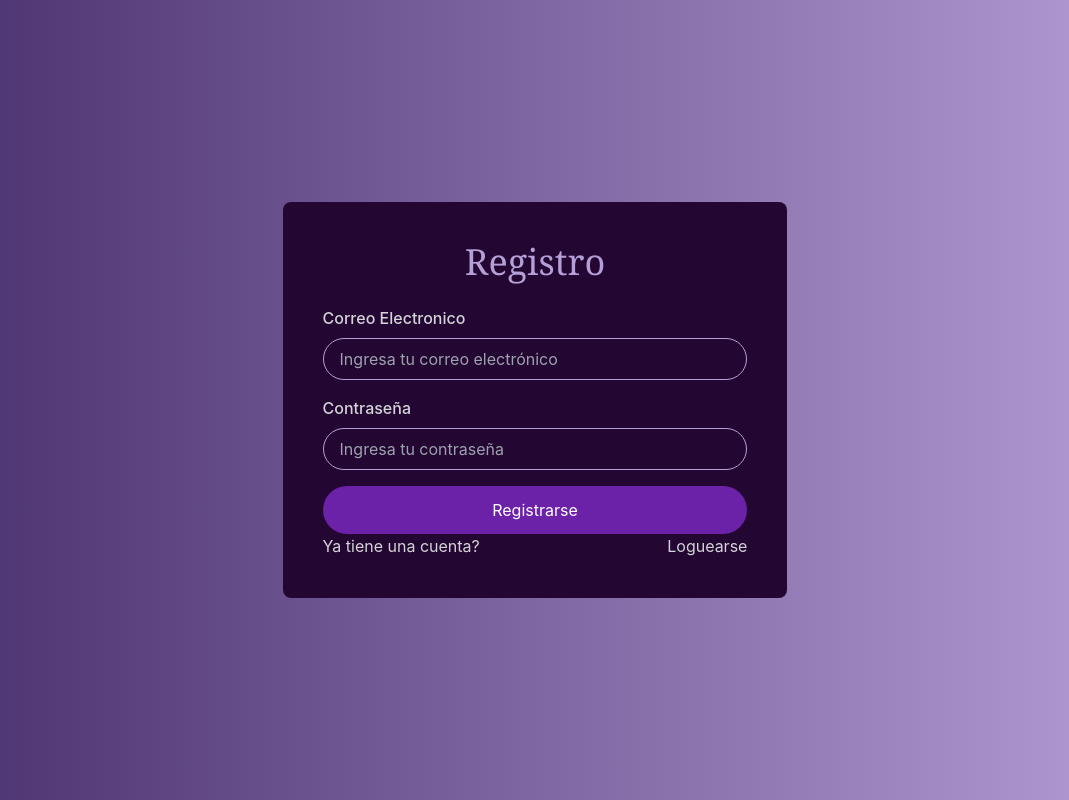
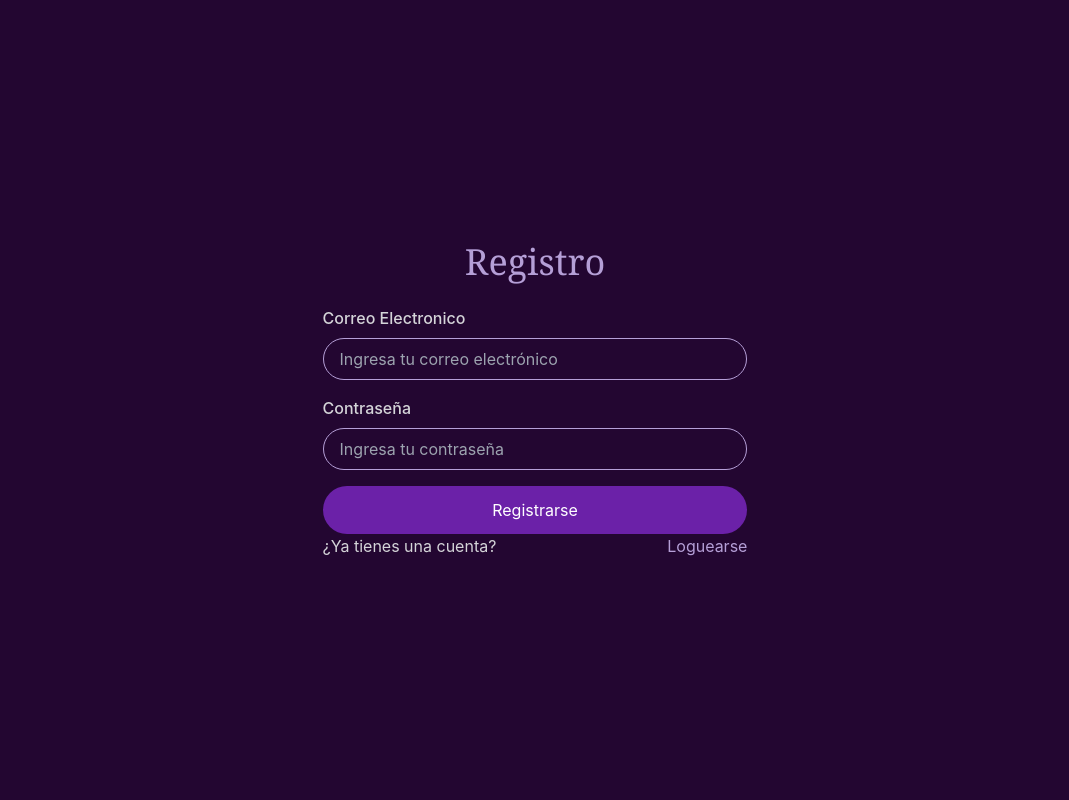
Before and after one commit to luanaesteve/AIDE_APP, a React (Create React App) app: page /register in a window 1280 px wide. Shown: the whole page, without its empty margins (105-1174 px from the left). Built offline with nearby package versions, Linux system fonts and the light colour scheme; no server answers.

Commit message:
arreglo de iconos

```diff
--- a/src/UI/Screens/LoginScreen.js
+++ b/src/UI/Screens/LoginScreen.js
@@ -95,14 +95,14 @@ export default function LoginScreen() {
             Iniciar sesión
           </button>
           </div>
-  <div className="flex flex-col md:flex-row  items-center justify-between gap-2">
+          <div className="items-center justify-between gap-4">
           <img src={google}
-      onClick={handleGoogleSignin} className="static p-4 rounded-full mx-auto ">
+      onClick={handleGoogleSignin} className="inline-block p-9 rounded-full mx-auto fill-blue-500 md:p-12">
       </img>
-      <img src={facebook} className="static p-4  mx-auto"
+      <img src={facebook} className="inline-block p-9 rounded-full mx-auto fill-blue-500 md:p-12"
     >
       </img>
-      <img src={tw} className='static p-4 mx-auto'
+      <img src={tw} className='inline-block p-9 rounded-full mx-auto fill-blue-500 md:p-12'
     >
       </img>
       </div>
--- a/src/UI/Screens/RegisterScreen.js
+++ b/src/UI/Screens/RegisterScreen.js
@@ -22,7 +22,7 @@ export default function RegisterScreen() {
       navigate("/");
     } catch (error) {
         console.log(error.code);
-        if (error.code === "auth/internal-error"){
+        if (error.code === "Error - intente nuevamente"){
             setError('Correo invalido')
         }
       setError(error.message);
@@ -30,10 +30,10 @@ export default function RegisterScreen() {
   };
 
   return (
-    <div className="min-h-screen flex flex-col items-center justify-center bg-gradient-to-r from-violet to-violetita">
+    <div className="min-h-screen flex flex-col items-center justify-center bg-violetaosc">
       {error && <Alert message={error} />}
 
-      <form className="bg-violetaosc rounded-lg p-10 mb-s"
+      <form
         onSubmit={handleSubmit}
       >
          <div className="mb-6">
@@ -77,9 +77,9 @@ export default function RegisterScreen() {
 <div className="flex flex-col md:flex-row items-center justify-between gap-2 ">
 
         <p className="text-zinc-300 ">
-        Ya tiene una cuenta?
+        ¿Ya tienes una cuenta?
         </p>
-        <Link to="/" className="text-zinc-300 hover:text-purple-500 transition-colors">
+        <Link to="/" className="text-violetita hover:text-purple-500 transition-colors">
           Loguearse
         </Link>
 
```
